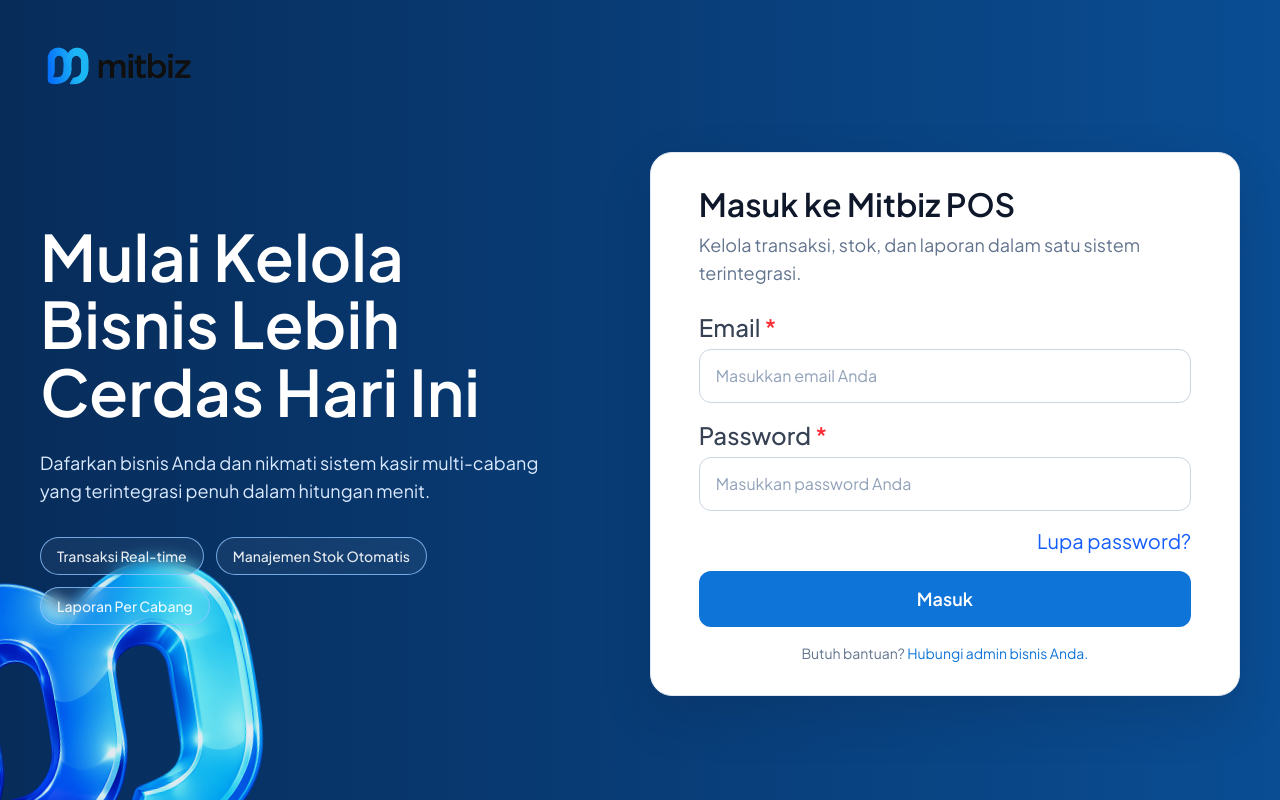
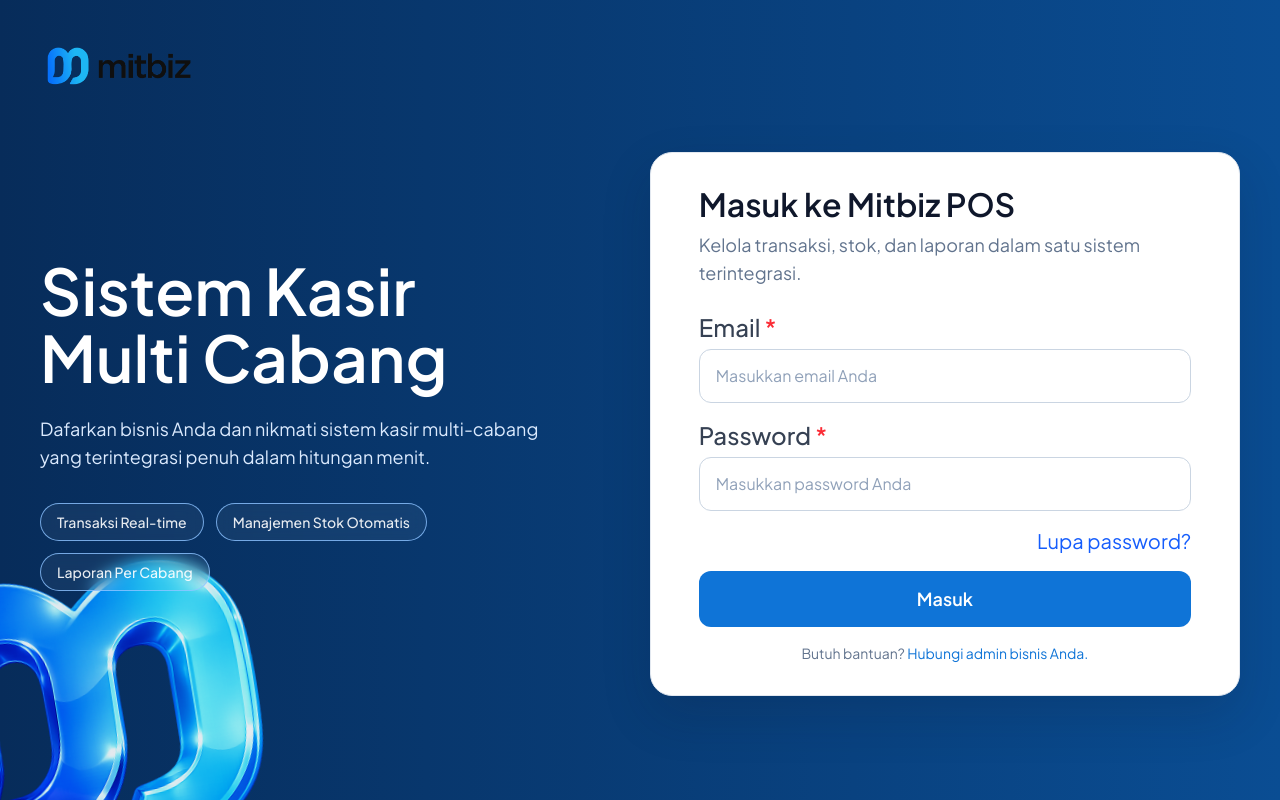
Before and after one commit to MuhammadAdrianEfrichan/mitbiz-adrian-internship, a React (Vite) app: page / in a window 1280 px wide. Built offline with nearby package versions, Linux system fonts and the light colour scheme; no server answers.

Commit message:
update Login

```diff
--- a/src/components/Layouts/Admin/CabangAdmin/CabangAdmin.jsx
+++ b/src/components/Layouts/Admin/CabangAdmin/CabangAdmin.jsx
@@ -80,6 +80,7 @@
         }
     };
 
+    // redesain loading dan juga pesan error
     if (loading) return <p>Memuat data cabang...</p>;
     if (error) return <p className="text-red-500">{error}</p>;
     if (branches.length === 0) return <p className="text-slate-500">Belum ada cabang.</p>;
--- a/src/pages/Admin/Cabang/Cabang.jsx
+++ b/src/pages/Admin/Cabang/Cabang.jsx
@@ -100,6 +100,8 @@
           onClick={openCreateCabang}
         />
 
+
+        {/* redesain alert untuk mengkonfirmasi selesai di tambahkan dan error */}
         {showCabang && (
           <div className="fixed inset-0 z-50 flex items-center justify-center bg-slate-950/60 p-4 backdrop-blur-sm">
             <div className="w-full max-w-2xl rounded-[28px] border border-slate-200 bg-white p-6 shadow-2xl">
--- a/src/pages/Login/Login.jsx
+++ b/src/pages/Login/Login.jsx
@@ -73,7 +73,7 @@
     };
     return(
         <ContentLogin>
-            <LeftCopy />
+            <LeftCopy title='Sistem Kasir Multi Cabang' />
             <LoginCard >
                 <TagLine />
                 {serverError && (
```
